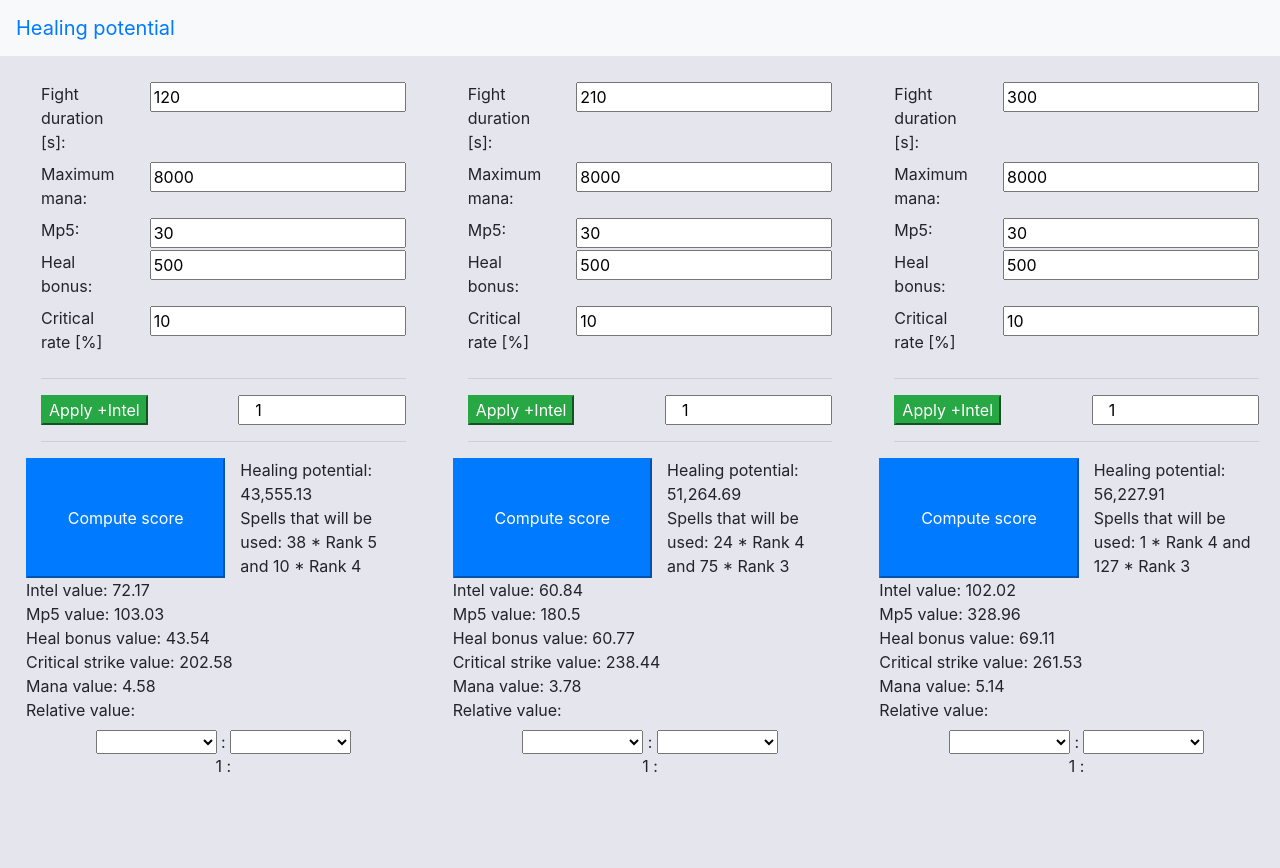
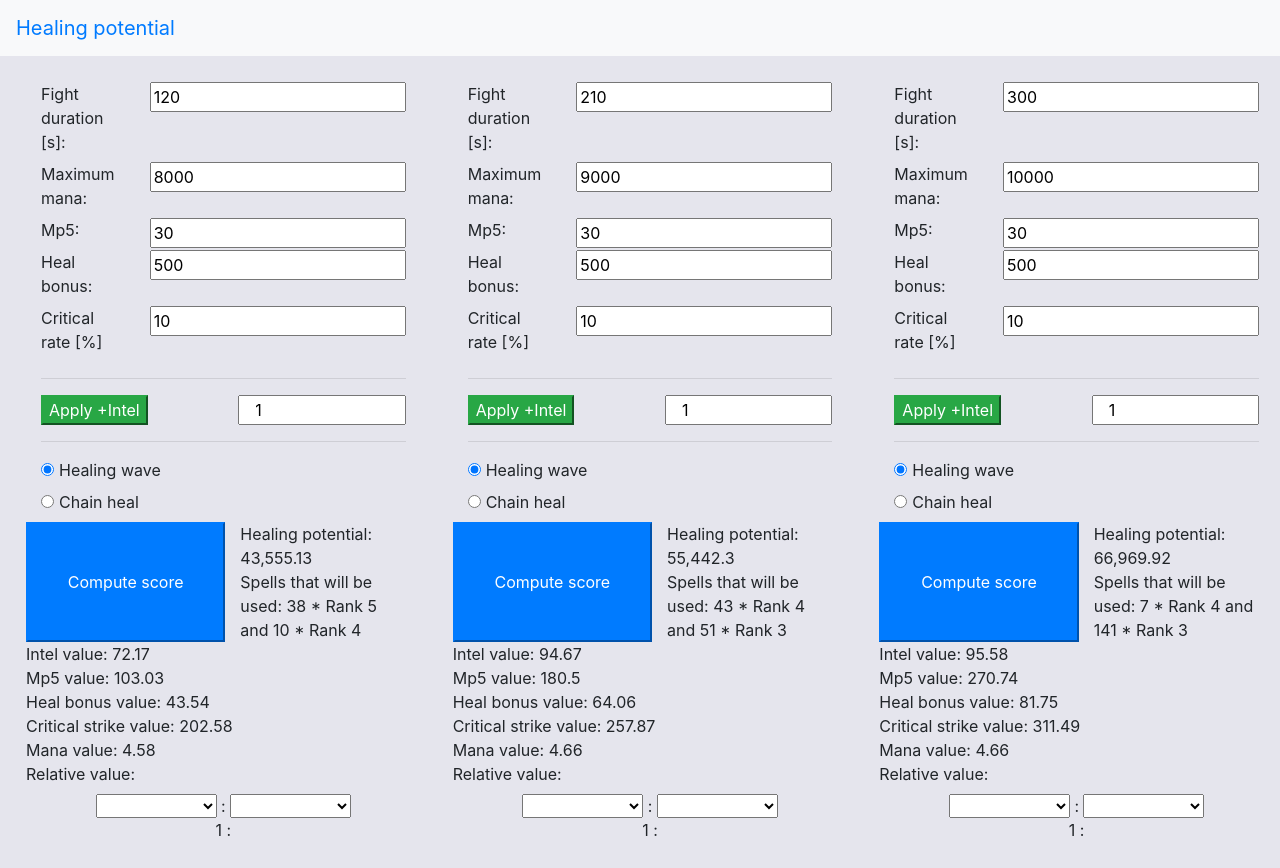
Before and after one commit to TimotheeEmery/healing-potential, an Angular app: page / in a window 1280 px wide. Before the commit the page ends 804 px from the top, so only its background shows below. Built offline with nearby package versions, Linux system fonts and the light colour scheme.

Commit message:
Add more configuration - input - and formatting

```diff
--- a/src/app/shaman/shaman-calculation/shaman-calculation/shaman-calculation.component.html
+++ b/src/app/shaman/shaman-calculation/shaman-calculation/shaman-calculation.component.html
@@ -44,26 +44,53 @@
     <button class="btn-success" (click)="addIntel()">Apply +Intel</button>
   </div>
   <div class="col">
-    <input class="col" appNumbersOnly [(ngModel)]="addIntelNumber" type="number" min="0" placeholder="Intel to add" />
+    <input
+      class="col"
+      appNumbersOnly
+      [(ngModel)]="addIntelNumber"
+      type="number"
+      min="0"
+      placeholder="Intel to add"
+    />
   </div>
 </div>
 <hr />
+<div class="row">
+  <div class="col">
+    <input
+      type="radio"
+      [id]="id + '-healing-wave'"
+      [name]="id + '-spell'"
+      value="healing-wave"
+      [(ngModel)]="spell"
+    />
+    <label [attr.for]="id + '-healing-wave'"> Healing wave</label><br />
+    <input
+      type="radio"
+      [id]="id + '-chain-heal'"
+      [name]="id + '-spell'"
+      value="chain-heal"
+      [(ngModel)]="spell"
+    />
+    <label [attr.for]="id + '-chain-heal'"> Chain heal</label><br />
+  </div>
+</div>
 <div class="row">
   <button class="col btn-primary" (click)="onCompute()">
     Compute score
   </button>
   <div class="col">
     <span>Healing potential: {{ healingPotential | number: "1.1-2" }}</span>
-    <br>
-    <span>Spells that will be used: {{ highIteration }} *
-      Rank {{ firstTooHighRank }} and {{ lowIteration }} * Rank {{ firstTooHighRank - 1 }}
+    <br />
+    <span
+      >Spells that will be used: {{ highIteration }} * Rank
+      {{ firstTooHighRank }} and {{ lowIteration }} * Rank
+      {{ firstTooHighRank - 1 }}
     </span>
   </div>
-
 </div>
 <div class="row">
   <span class="col"></span>
-
 </div>
 
 <div class="row">Intel value: {{ intelValue | number: "1.1-2" }}</div>
@@ -96,5 +123,5 @@
   </div>
 </div>
 <div class="row">
-  <div class="col text-center">1 : {{ compared | number: "1.0-2"  }}</div>
+  <div class="col text-center">1 : {{ compared | number: "1.0-2" }}</div>
 </div>
--- a/src/app/shaman/shaman-calculation/shaman-calculation/shaman-calculation.component.scss
+++ b/src/app/shaman/shaman-calculation/shaman-calculation/shaman-calculation.component.scss
@@ -9,3 +9,7 @@
 // input[type=number] {
 //   -moz-appearance: textfield;
 // }
+
+input[type=radio]{
+    margin-right: 5px;
+}
--- a/src/app/shaman/shaman-calculation/shaman-calculation/shaman-calculation.component.ts
+++ b/src/app/shaman/shaman-calculation/shaman-calculation/shaman-calculation.component.ts
@@ -8,7 +8,8 @@ import { Utils } from 'src/app/shared/utils';
 })
 export class ShamanCalculationComponent implements OnInit {
   @Input() time: number = 120;
-  maxMana: number = 8000;
+  @Input() id: string;
+  @Input() maxMana: number = 8000;
   mp5: number = 30;
   spell: string = 'healing-wave';
   healBonus: number = 500;
--- a/src/app/shaman/shaman.component.html
+++ b/src/app/shaman/shaman.component.html
@@ -1,13 +1,13 @@
 <div class="container-fluid shaman">
   <div class="row">
     <div class="col m-3">
-      <app-shaman-calculation [time]="120"></app-shaman-calculation>
+      <app-shaman-calculation [time]="120" [maxMana]="8000" [id]="'col1'"></app-shaman-calculation>
     </div>
     <div class="col m-3">
-      <app-shaman-calculation [time]="210"></app-shaman-calculation>
+      <app-shaman-calculation [time]="210" [maxMana]="9000" [id]="'col2'"></app-shaman-calculation>
     </div>
     <div class="col m-3">
-      <app-shaman-calculation [time]="300"></app-shaman-calculation>
+      <app-shaman-calculation [time]="300" [maxMana]="10000" [id]="'col3'"></app-shaman-calculation>
     </div>
   </div>
 </div>
--- a/src/app/shared/utils.ts
+++ b/src/app/shared/utils.ts
@@ -24,10 +24,13 @@ const HEALING_WAVE: Spell[] = [
   new Spell(10, 60, 3, 620, 1620, 1850),
 ];
 
-const CHAIN_HEAL: Spell[] = [];
+const CHAIN_HEAL: Spell[] = [
+  new Spell(1, 40, 2.5, 260, 320, 368),
+  new Spell(2, 46, 2.5, 315, 405, 465),
+  new Spell(3, 54, 2.5, 405, 551, 629),
+];
 
 export class Utils {
-
   // If the spell is below level 20, there is a penalty
   static levelPenalty(level: number): number {
     if (level < MINIMUM_LEVEL) {
@@ -71,6 +74,25 @@ export class Utils {
         healWithoutCrit *
           (CRITICAL_STRIKE_BONUS * (critChance + TIDAL_MASTERY_CRIT))
       );
+    } else if (spell === 'chain-heal') {
+      const chainHeal = CHAIN_HEAL[rank - 1];
+
+      const averageHeal =
+        ((chainHeal.minHeal + chainHeal.maxHeal) / 2) * PURIFICATION;
+
+      const healBonusAfterModifiers =
+        healBonus *
+        this.levelPenalty(chainHeal.level) *
+        this.durationPenalty(chainHeal.duration);
+
+      const healWithoutCrit = averageHeal + healBonusAfterModifiers;
+      const healWithCrit =
+        healWithoutCrit +
+        healWithoutCrit *
+          (CRITICAL_STRIKE_BONUS * (critChance + TIDAL_MASTERY_CRIT));
+
+      // Taking into account T2 bonuses
+      return healWithCrit * 2.0725;
     }
 
     return -1;
@@ -85,19 +107,45 @@ export class Utils {
         (healingWave.manaCost -
           healingWave.manaCost * TIDAL_FOCUS_MANA_REDUCTION)
       );
+    } else if (spell === 'chain-heal') {
+      const chainHeal = CHAIN_HEAL[rank - 1];
+      return (
+        (time / chainHeal.duration) *
+        (chainHeal.manaCost - chainHeal.manaCost * TIDAL_FOCUS_MANA_REDUCTION)
+      );
     }
     return -1;
   }
 
   // Look at which is the first rank that doesn't allow to cast the spell non-stop
-  static firstTooHighRank(time: number, availableMana: number): number {
-    let firstTooHighRank = HEALING_WAVE.length;
+  static firstTooHighRank(
+    time: number,
+    availableMana: number,
+    spell: string
+  ): number {
+    let highestRank;
+    if (spell === 'healing-wave') {
+      highestRank = HEALING_WAVE.length;
+    } else if (spell === 'chain-heal') {
+      highestRank = CHAIN_HEAL.length;
+    }
 
-    for (let i = 1; i <= HEALING_WAVE.length; i++) {
-      if (this.manaDrain(time, 'healing-wave', i) > availableMana) {
-        firstTooHighRank = i;
+    let firstTooHighRank = highestRank;
+
+    for (let rank = 1; rank <= highestRank; rank++) {
+      if (this.manaDrain(time, spell, rank) > availableMana) {
+        firstTooHighRank = rank;
         break;
       }
+    }
+
+    // To avoid using healing wave spell of rank 1 and 2 that are absolute garbage
+    if (spell === 'healing-wave' && firstTooHighRank < 4) {
+      firstTooHighRank = 4;
+    }
+
+    if (firstTooHighRank === 1) {
+      firstTooHighRank = 2;
     }
 
     return firstTooHighRank;
@@ -114,21 +162,42 @@ export class Utils {
   ) {
     const availableMana = manaMax + mp5 * (time / 5);
 
-    let firstTooHighRank = this.firstTooHighRank(time, availableMana);
+    let firstTooHighRank = this.firstTooHighRank(time, availableMana, spell);
 
-    // To avoid using spell of rank 1 and 2 that are absolute garbage
-    if (firstTooHighRank < 4) {
-      firstTooHighRank = 4;
-    }
+    let highRankSpell: Spell;
+    let lowRankSpell: Spell;
 
-    const healingWaveHighRank = HEALING_WAVE[firstTooHighRank - 1];
-    const healingWaveLowRank = HEALING_WAVE[firstTooHighRank - 2];
     // Brute force since I'm not smart enough
     // Determine maximum number of iteration to consider
-    const maxIteration = Math.max(
-      time / (healingWaveHighRank.duration - IMPROVED_HEALING_WAVE_TIME_GAIN),
-      time / (healingWaveLowRank.duration - IMPROVED_HEALING_WAVE_TIME_GAIN)
-    );
+    let maxIteration: number;
+
+    let lowRankDuration: number;
+    let highRankDuration: number;
+
+    if ((spell === 'healing-wave')) {
+      highRankSpell = HEALING_WAVE[firstTooHighRank - 1];
+      lowRankSpell = HEALING_WAVE[firstTooHighRank - 2];
+
+      maxIteration = Math.max(
+        time / (highRankSpell.duration - IMPROVED_HEALING_WAVE_TIME_GAIN),
+        time / (lowRankSpell.duration - IMPROVED_HEALING_WAVE_TIME_GAIN)
+      );
+
+      lowRankDuration = lowRankSpell.duration - IMPROVED_HEALING_WAVE_TIME_GAIN;
+      highRankDuration =
+        highRankSpell.duration - IMPROVED_HEALING_WAVE_TIME_GAIN;
+    } else if ((spell === 'chain-heal')) {
+      highRankSpell = CHAIN_HEAL[firstTooHighRank - 1];
+      lowRankSpell = CHAIN_HEAL[firstTooHighRank - 2];
+
+      maxIteration = Math.max(
+        time / (highRankSpell.duration - IMPROVED_HEALING_WAVE_TIME_GAIN),
+        time / (lowRankSpell.duration - IMPROVED_HEALING_WAVE_TIME_GAIN)
+      );
+
+      lowRankDuration = lowRankSpell.duration;
+      highRankDuration = highRankSpell.duration;
+    }
 
     let maxHeal = 0;
     let highIterationSelected;
@@ -138,35 +207,26 @@ export class Utils {
       for (let lowIteration = 0; lowIteration < maxIteration; lowIteration++) {
         // Compute only if it's not taking too much time and not takes too much mana
         if (
-          lowIteration *
-            (healingWaveLowRank.duration - IMPROVED_HEALING_WAVE_TIME_GAIN) +
-            highIteration *
-              (healingWaveHighRank.duration -
-                IMPROVED_HEALING_WAVE_TIME_GAIN) <=
+          lowIteration * lowRankDuration + highIteration * highRankDuration <=
             time &&
           lowIteration *
-            (healingWaveLowRank.manaCost -
-              healingWaveLowRank.manaCost * TIDAL_FOCUS_MANA_REDUCTION) +
+            (lowRankSpell.manaCost -
+              lowRankSpell.manaCost * TIDAL_FOCUS_MANA_REDUCTION) +
             highIteration *
-              (healingWaveHighRank.manaCost -
-                healingWaveHighRank.manaCost * TIDAL_FOCUS_MANA_REDUCTION) <=
+              (highRankSpell.manaCost -
+                highRankSpell.manaCost * TIDAL_FOCUS_MANA_REDUCTION) <=
             availableMana
         ) {
           const healOutput =
             highIteration *
               this.averageHeal(
                 spell,
-                healingWaveHighRank.rank,
+                highRankSpell.rank,
                 healBonus,
                 critChance
               ) +
             lowIteration *
-              this.averageHeal(
-                spell,
-                healingWaveLowRank.rank,
-                healBonus,
-                critChance
-              );
+              this.averageHeal(spell, lowRankSpell.rank, healBonus, critChance);
           if (healOutput > maxHeal) {
             maxHeal = healOutput;
             highIterationSelected = highIteration;
@@ -180,7 +240,7 @@ export class Utils {
       maxHeal: maxHeal,
       highIterationSelected: highIterationSelected,
       firstTooHighRank: firstTooHighRank,
-      lowIterationSelected: lowIterationSelected
-    }
+      lowIterationSelected: lowIterationSelected,
+    };
   }
 }
```
Also changed, not shown: 1 other file (tests, documents, lock files or other folders).
